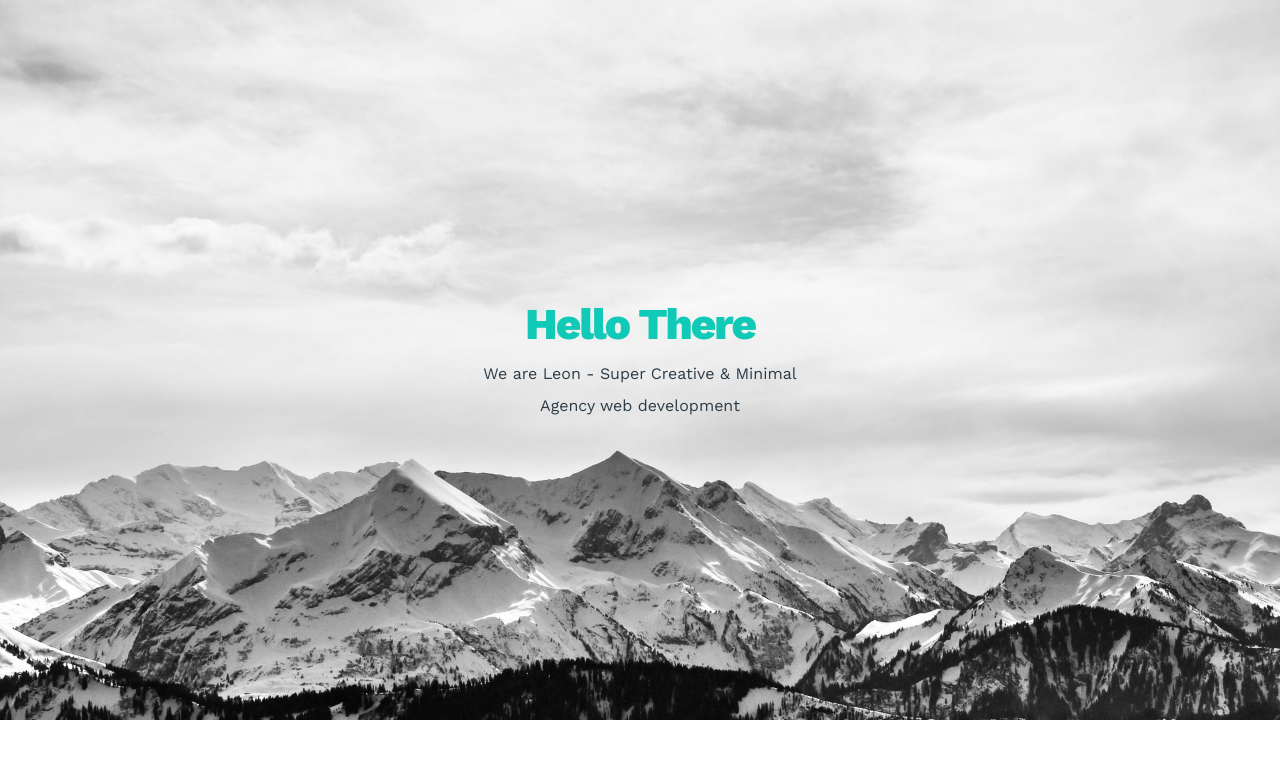
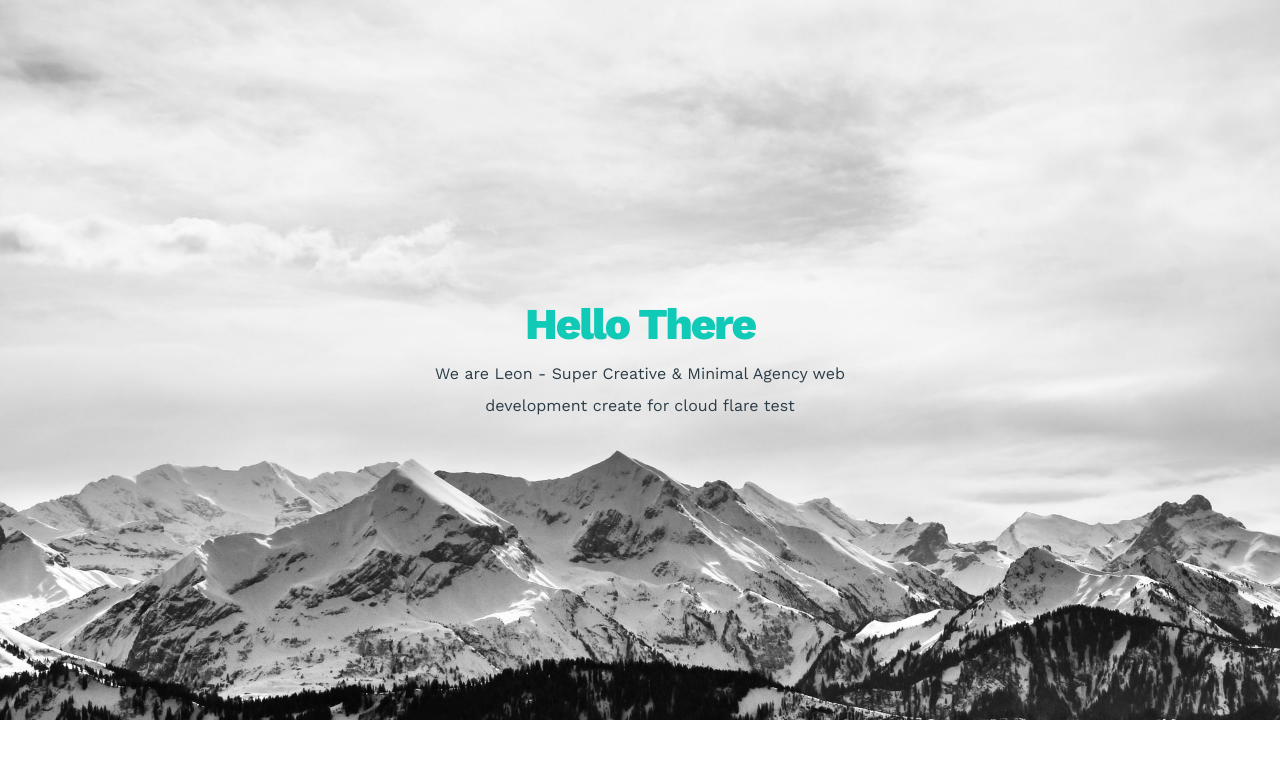
Before and after one commit to yasser-jam/leon-theme, a plain HTML site: page index.html in a window 1280 px wide. Shown: the top 757 px of the page. Drawn offline with nearby package versions, Linux system fonts and the light colour scheme; files whose address does not match are found by name.

Commit message:
test commit

```diff
--- a/index.html
+++ b/index.html
@@ -20,7 +20,7 @@
     <section class="hero">
         <div class="hero--content">
             <h1 class="hero--title">Hello There</h1>
-            <p class="hero--text">We are Leon - Super Creative & Minimal Agency web development</p>
+            <p class="hero--text">We are Leon - Super Creative & Minimal Agency web development create for cloud flare test</p>
         </div>
     </section>
 
```
